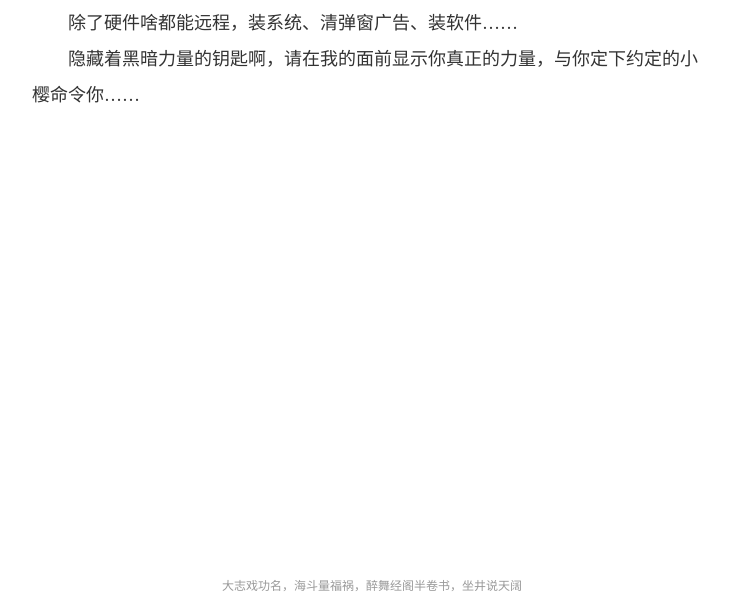
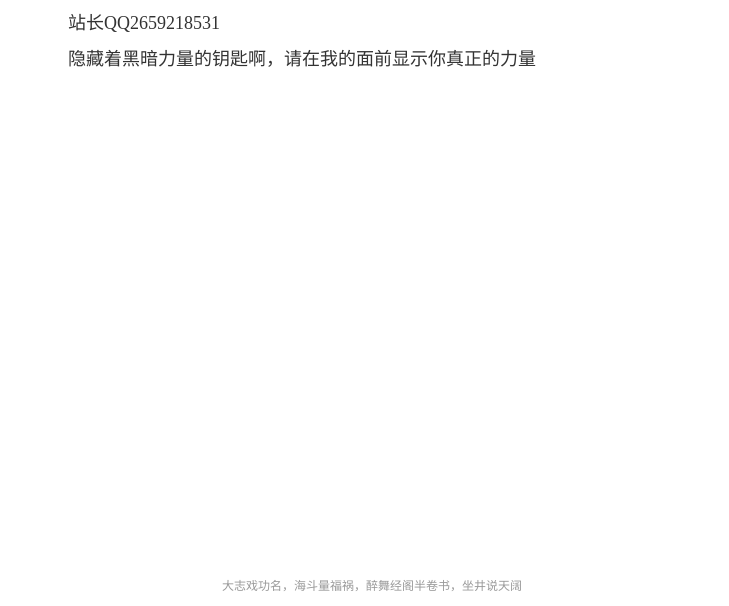
Before and after one commit to ccwd6/cckj, a plain HTML site: page index.html in a window 1280 px wide. Shown: the part 194-800 px from the top of the page, without its empty margins (268-997 px from the left). Drawn offline with Linux system fonts and the light colour scheme.

Commit message:
Update index.html

```diff
--- a/index.html
+++ b/index.html
@@ -24,9 +24,9 @@
     <div class="content">
         <h1>CC</h1>
         <p>鱼至穷，遂降人间换取一般等价物。</p>
-        <p>卿可直接访问吾之博客 <a href="https://rzfyu.taobao.com/" style="font-weight:700;"> CC科技 </a>，</p>
-        <p>除了硬件啥都能远程，装系统、清弹窗广告、装软件……</p>
-        <p>隐藏着黑暗力量的钥匙啊，请在我的面前显示你真正的力量，与你定下约定的小樱命令你……</p>
+        <p>卿可直接访问吾之博客 <a href="http://cckj.owdg.xyz/" style="font-weight:700;"> CC科技 </a>，</p>
+        <p>站长QQ2659218531</p>
+        <p>隐藏着黑暗力量的钥匙啊，请在我的面前显示你真正的力量</p>
 
     </div>
 
```
